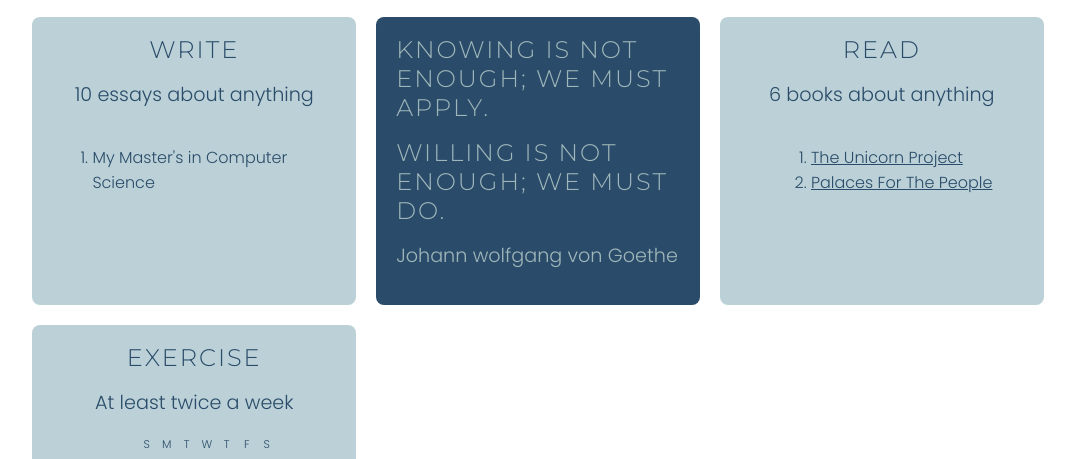
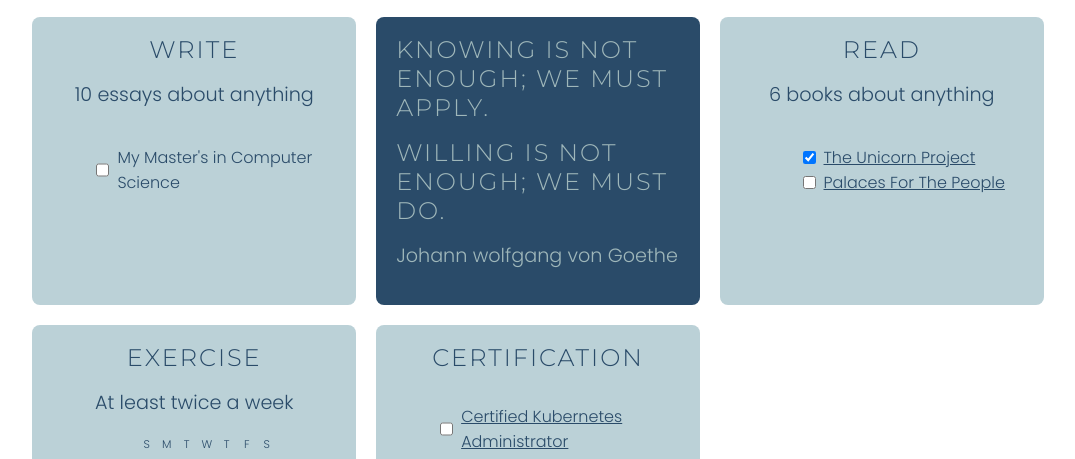
Before and after one commit to ashnehete/goals-for-2025, a website: page index.html in a window 1280 px wide. Shown: the part 316-775 px from the top of the page, without its empty margins (102-1177 px from the left). Drawn offline with Linux system fonts and the light colour scheme.

Commit message:
Add checkboxes to lists

```diff
--- a/index.html
+++ b/index.html
@@ -26,9 +26,12 @@
         <div class="grid-item grid-item--bg goal">
             <div class="goal-title">Write</div>
             <div class="goal-subtitle">10 essays about anything</div>
-            <ol>
-                <li>My Master's in Computer Science</li>
-            </ol>
+            <ul>
+                <li>
+                    <input type="checkbox">
+                    <span>My Master's in Computer Science</span>
+                </li>
+            </ul>
         </div>
 
         <div class="grid-item grid-item--bg quote">
@@ -40,18 +43,20 @@
         <div class="grid-item grid-item--bg goal">
             <div class="goal-title">Read</div>
             <div class="goal-subtitle">6 books about anything</div>
-            <ol>
+            <ul>
                 <li>
+                    <input type="checkbox" checked>
                     <a href="https://app.thestorygraph.com/books/cbf30b75-b17c-4bef-983e-4a86dc92e7fc" target="_blank">
                         The Unicorn Project
                     </a>
                 </li>
                 <li>
+                    <input type="checkbox">
                     <a href="https://app.thestorygraph.com/books/324f2e3c-992e-4b5e-b355-e19f09ee210a" target="_blank">
                         Palaces For The People
                     </a>
                 </li>
-            </ol>
+            </ul>
         </div>
 
         <div class="grid-item grid-item--bg goal">
@@ -75,6 +80,20 @@
                 </div>
             </div>
         </div>
+
+        <div class="grid-item grid-item--bg goal">
+            <div class="goal-title">Certification</div>
+            <!-- <div class="goal-subtitle">10 essays about anything</div> -->
+            <ul>
+                <li>
+                    <input type="checkbox">
+                    <a href="https://training.linuxfoundation.org/certification/certified-kubernetes-administrator-cka/"
+                        target="_blank">
+                        Certified Kubernetes Administrator
+                    </a>
+                </li>
+            </ul>
+        </div>
     </div>
 
     <div class="container footer">
--- a/style.css
+++ b/style.css
@@ -122,6 +122,20 @@ a {
     text-align: center;
 }
 
+/* -- CHECKBOX -- */
+
+.goal ul {
+    list-style-type: none;
+}
+
+.goal li {
+    display: flex;
+    gap: 5px;
+    pointer-events: none;
+}
+
+/* -- CHECKBOX -- */
+
 
 /* -- CALENDAR --*/
 .weeks {
```
